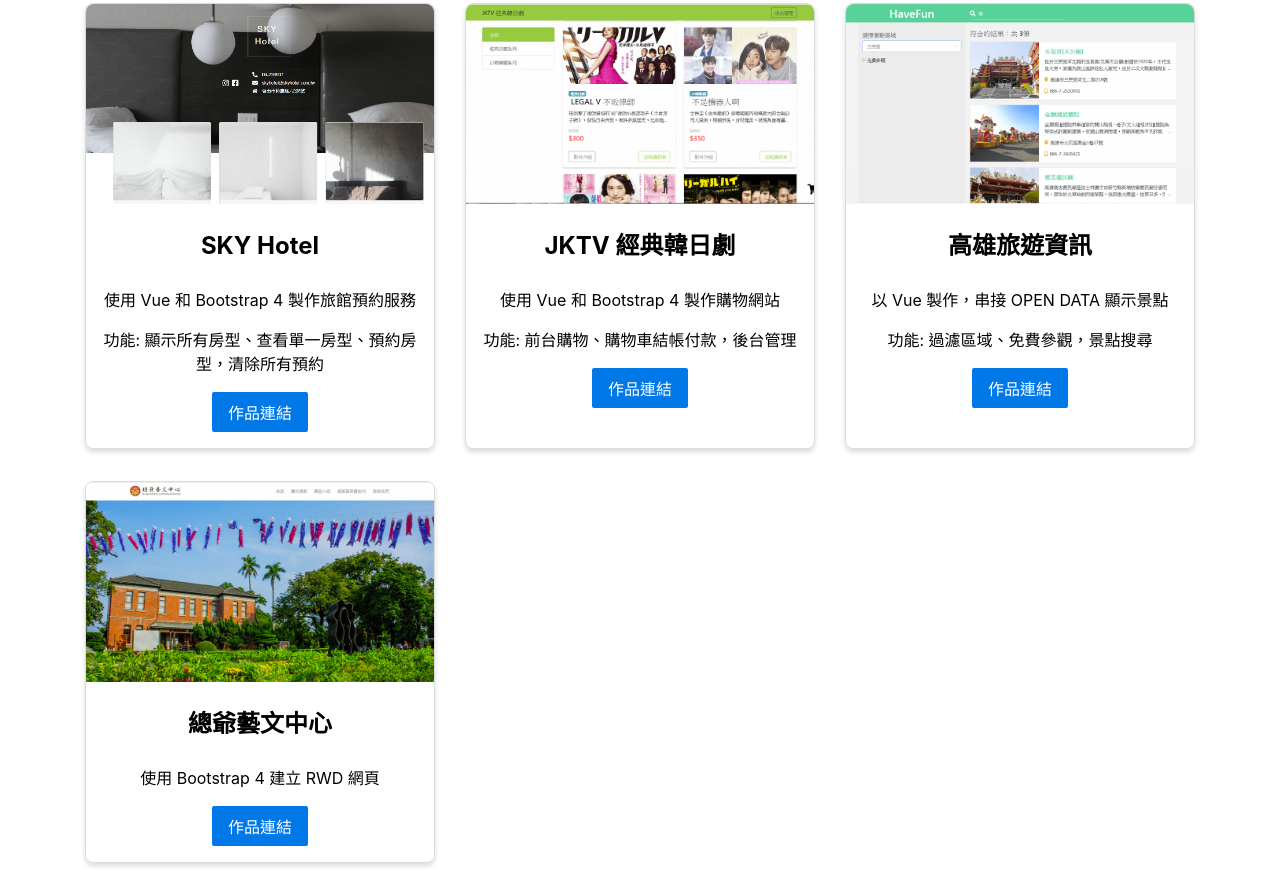
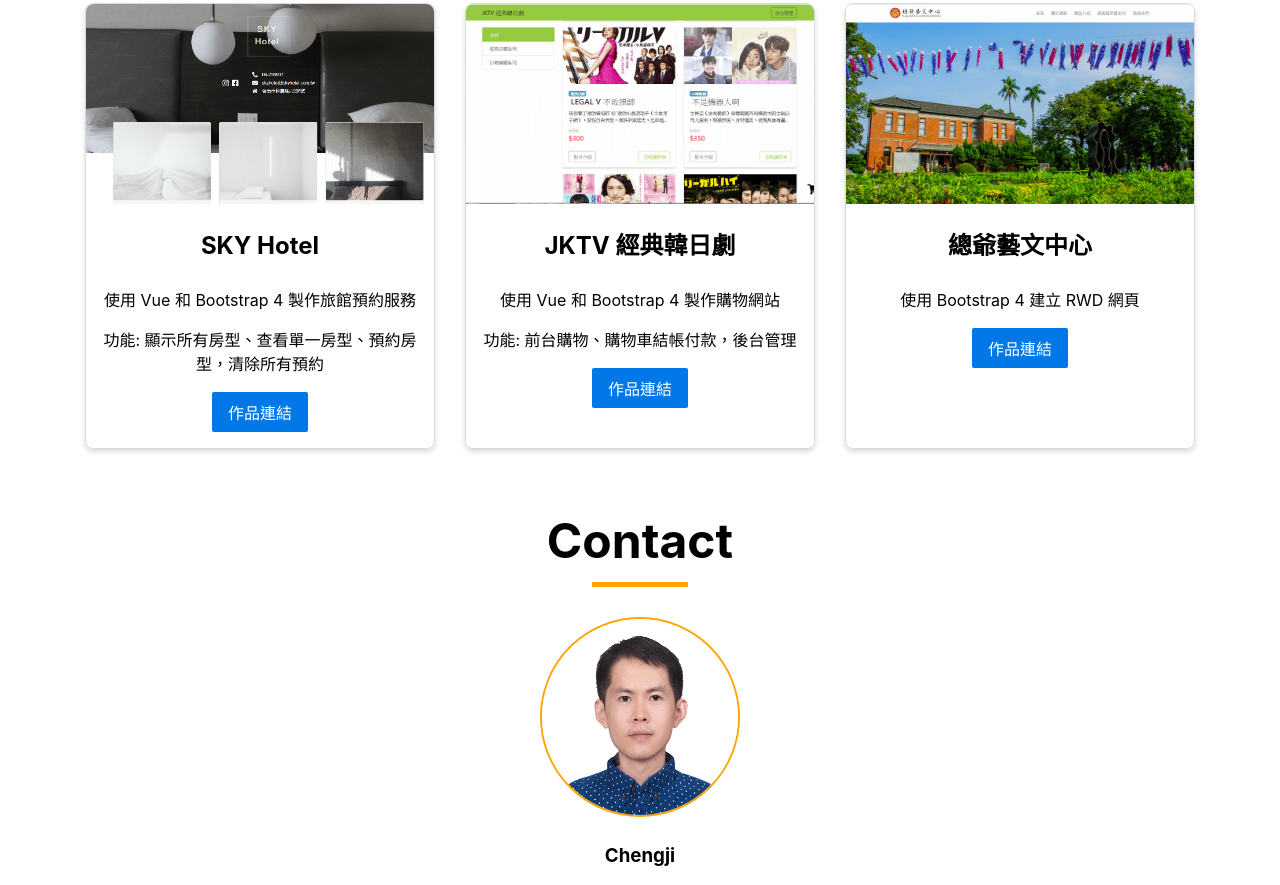
Before and after one commit to chengjiwang/aboutMe, a website: page source/index.html in a window 1280 px wide. Shown: the part 1331-2216 px from the top of the page. Drawn offline with nearby package versions, Linux system fonts and the light colour scheme; files that its build step writes are made by us from their sources.

Commit message:
移除高雄旅遊

```diff
--- a/source/index.html
+++ b/source/index.html
@@ -137,19 +137,6 @@
 			</li>
 			<li class="project">
 				<div class="project-list">
-					<div class="project-bg" style="background-image: url('./images/project-filter.png');">
-					</div>
-					<div class="project-body">
-						<h3 class="project-title">高雄旅遊資訊</h3>
-						<p>以 Vue 製作，串接 OPEN DATA 顯示景點</p>
-						<p>功能: 過濾區域、免費參觀，景點搜尋</p>
-						<a href="https://chengjiwang.github.io/vue-filter/" target="_blank" title="高雄旅遊資訊"
-							class="pure-button pure-button-primary">作品連結</a>
-					</div>
-				</div>
-			</li>
-			<li class="project">
-				<div class="project-list">
 					<div class="project-bg" style="background-image: url('./images/project_2.png');">
 					</div>
 					<div class="project-body">
```
